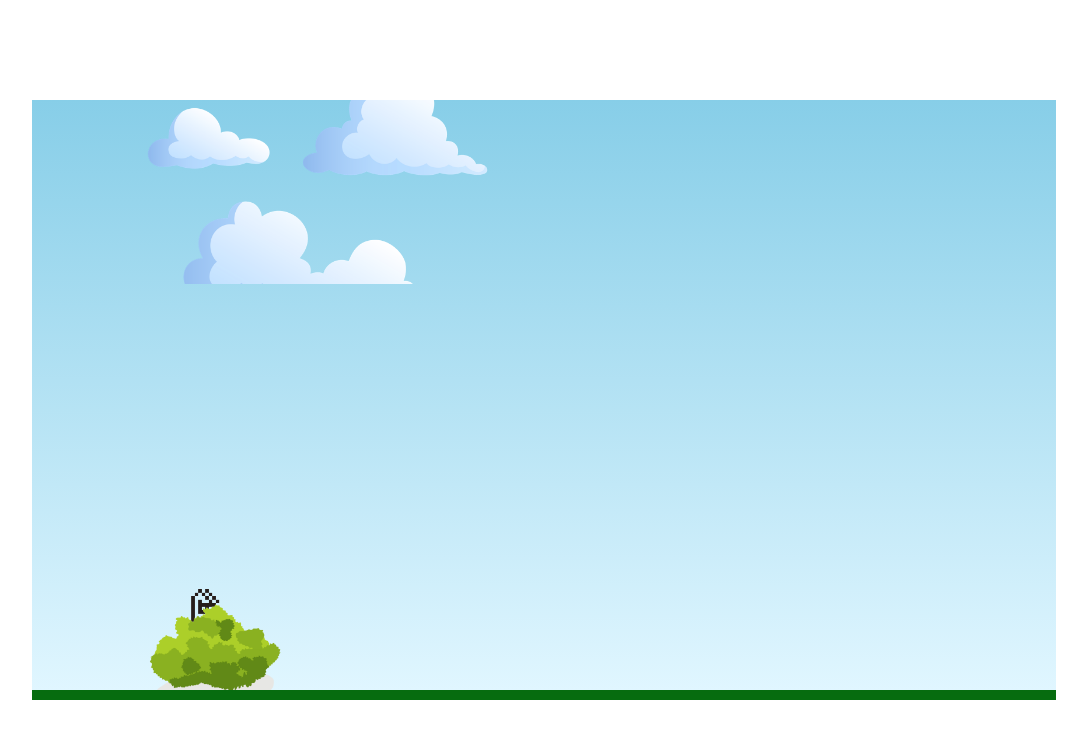
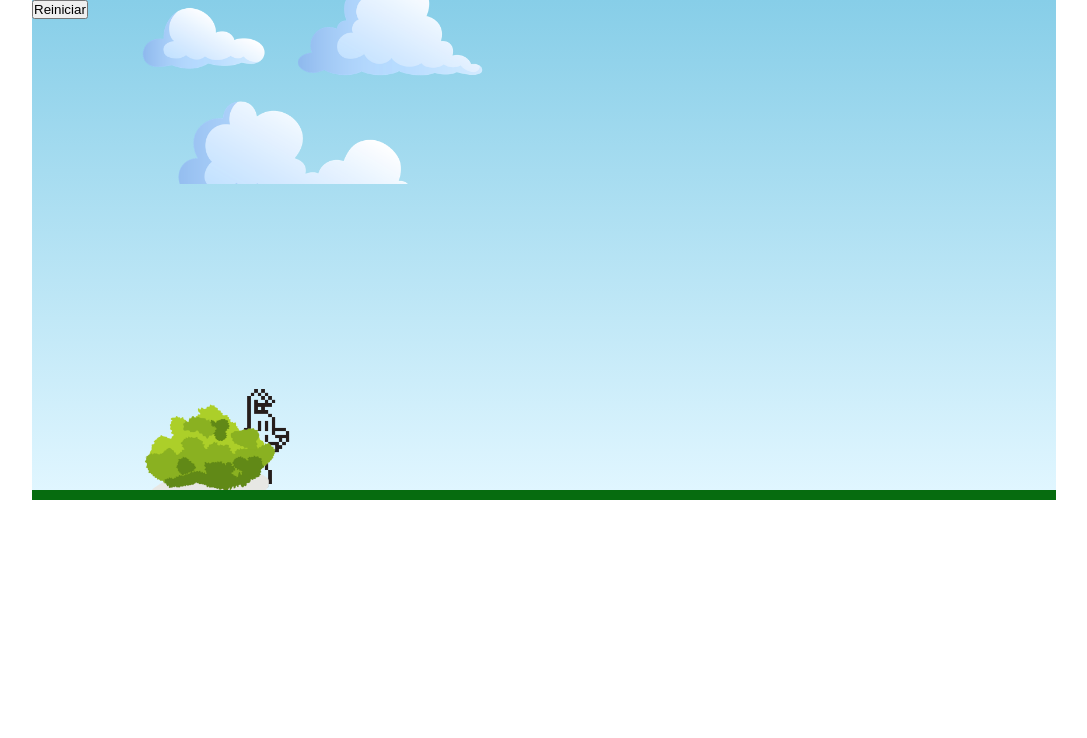
Before and after one commit to nandobas/super_coelho, a plain HTML site: page index.html in a window 1280 px wide. Shown: the whole page, without its empty margins (96-1183 px from the left). Drawn offline with Linux system fonts and the light colour scheme.

Commit message:
btn-reset

```diff
--- a/css/index.css
+++ b/css/index.css
@@ -5,14 +5,16 @@
 }
 
 .game-board{
-    top: 100px;
     width: 80%;
-    height: 600px;
+    height: 500px;
     border-bottom: 10px solid rgb(6, 108, 15);
     margin: 0 auto;
     position: relative;
     overflow: hidden;
     background:linear-gradient(#87CEE8, #E0F6FF);
+}
+.reset{
+    z-index: 100;
 }
 
 .clouds{
@@ -20,6 +22,8 @@
     top: 0;
     width: 350px;
     right:-350px;
+}
+.animate-clouds{
     animation: arbusto-animation 10s infinite linear;
 }
 
@@ -38,7 +42,9 @@
     bottom: -40px;
     width: 150px;
     right: -150px;
-    animation: arbusto-animation 1.5s infinite linear;
+}
+.animate-arbusto{
+    animation: arbusto-animation 1.3s infinite linear;
 }
 
 @keyframes nuvens-animation{
--- a/index.html
+++ b/index.html
@@ -8,6 +8,7 @@
   </head>
   <body>
     <div class="game-board">
+      <button class="reset" onClick="resetGame()">Reiniciar</button>
         <img src="./images/nuvens.png" class="clouds">
         <img src="./images/bunny_walking.gif" class="bunny">
         <img src="./images/arbusto.png" class="arbusto">
--- a/js/script.js
+++ b/js/script.js
@@ -2,35 +2,60 @@ const bunny = document.querySelector(".bunny");
 const arbusto = document.querySelector(".arbusto");
 const clouds = document.querySelector(".clouds");
 
-const jump = () =>{
-    console.log(bunny);
-    bunny.classList.add('jump');
+startAnimation();
 
-    setTimeout(()=>{
-        bunny.classList.remove('jump');
-    }, 500 );
+var loop = null;
+function resetGame(){
+    if(loop!=null){
+        clearInterval(loop);
+    }
+    startAnimation();
 }
 
-const loop = setInterval(()=>{
-    const cloudsPosition = arbusto.offsetLeft;
-    const arbustoPosition = arbusto.offsetLeft;
-    const bunnyPosition = +window.getComputedStyle(bunny).bottom.replace('px', '');
 
-    if(arbustoPosition <= 120 && arbustoPosition >0 && bunnyPosition < 80){
-        stopAnimation(arbustoPosition, bunnyPosition, cloudsPosition);
+const move = (event) =>{
+    const keyName = event.key;
+
+    if (keyName == 'ArrowUp'){
+        jump();
     }
-}, 10);
+}
 
-document.addEventListener('keydown', jump);
+document.addEventListener('keydown', (e)=>{move(e)});
+
+function jump() {
+    bunny.classList.add('jump');
+    setTimeout(() => {
+        bunny.classList.remove('jump');
+    }, 500);
+}
+
+function startAnimation(){
+    bunny.style.bottom = `-30px`;
+    bunny.src = './images/bunny_walking.gif';
+    arbusto.removeAttribute("style");
+    clouds.removeAttribute("style");
+    arbusto.classList.add('animate-arbusto');
+    clouds.classList.add('animate-clouds');
+
+    loop = setInterval(()=>{
+        const cloudsPosition = arbusto.offsetLeft;
+        const arbustoPosition = arbusto.offsetLeft;
+        const bunnyPosition = +window.getComputedStyle(bunny).bottom.replace('px', '');
+
+        if(arbustoPosition <= 120 && arbustoPosition >0 && bunnyPosition < 80){
+            stopAnimation(arbustoPosition, bunnyPosition, cloudsPosition);
+        }
+    }, 10);
+}
 
 function stopAnimation(arbustoPosition, bunnyPosition, cloudsPosition) {
-    arbusto.style.animation = 'none';
+    arbusto.classList.remove('animate-arbusto');
     arbusto.style.left = `${arbustoPosition}px`;
 
-    bunny.style.animation = 'none';
     bunny.style.bottom = `${bunnyPosition}px`;
     bunny.src = './images/death_bunny.png';
 
-    clouds.style.animation = 'none';
+    clouds.classList.remove('animate-clouds');
     clouds.style.left = `${cloudsPosition}px`;
 }
```
